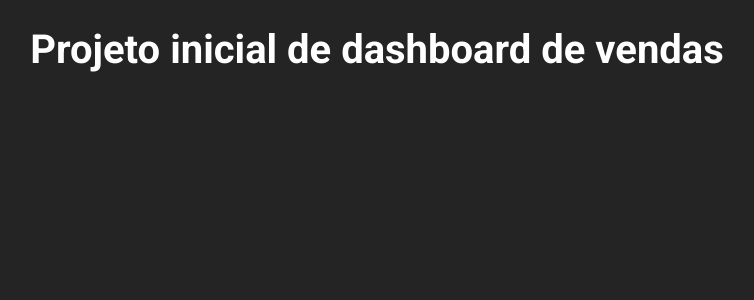
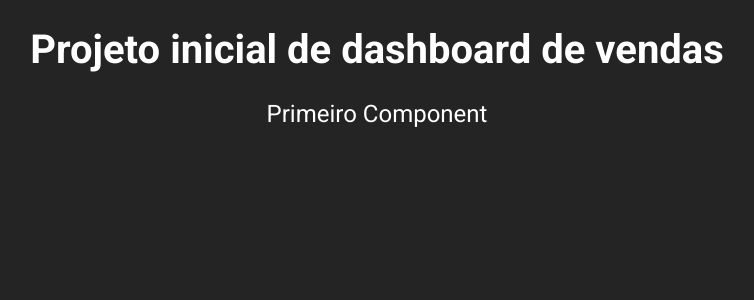
Before and after one commit to rafaelgauderio/java-typescript-react-vendas, a React (Vite) app in the folder frontweb/: page / in a window 1280 px wide. Shown: the top 300 px of the page, without its empty margins (263-1017 px from the left). Built offline with nearby package versions, Linux system fonts and the light colour scheme.

Commit message:
primeiro component React

```diff
--- a/frontweb/src/App.tsx
+++ b/frontweb/src/App.tsx
@@ -1,8 +1,12 @@
+import NotificationButton from "./components/NotificationButton"
 
 function App() {
 
   return (
+    <>
     <h1>Projeto inicial de dashboard de vendas</h1>
+    <NotificationButton />
+    </>
   )
 
 }
--- /dev/null
+++ b/frontweb/src/components/NotificationButton/index.tsx
@@ -0,0 +1,10 @@
+import React from 'react';
+import './styles.css';
+
+function NotificationButton () {
+  return (
+    <p className="notification-paragraph">Primeiro Component</p>
+  )
+}
+
+export default NotificationButton;
--- /dev/null
+++ b/frontweb/src/components/NotificationButton/styles.css
@@ -0,0 +1,6 @@
+
+.notification-paragraph {
+    font-size: 1.5em;
+    display: flex;
+    justify-content: center;
+}
--- a/frontweb/src/index.css
+++ b/frontweb/src/index.css
@@ -21,7 +21,6 @@ h1 {
   line-height: 1.5;
 }
 
-
 a,
 a:hover,
 a:visited {
```
Also changed, not shown: frontweb/src/assets/images/notification.svg (added).
